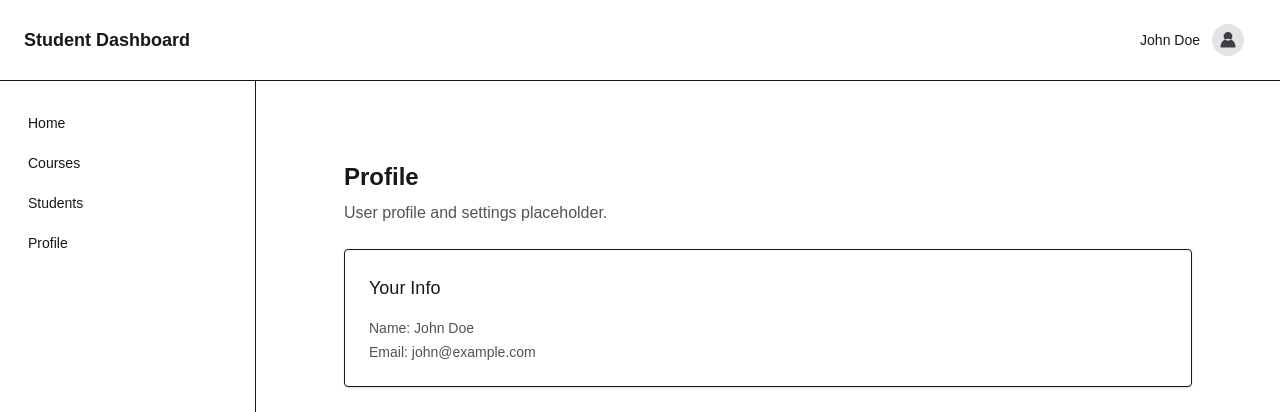
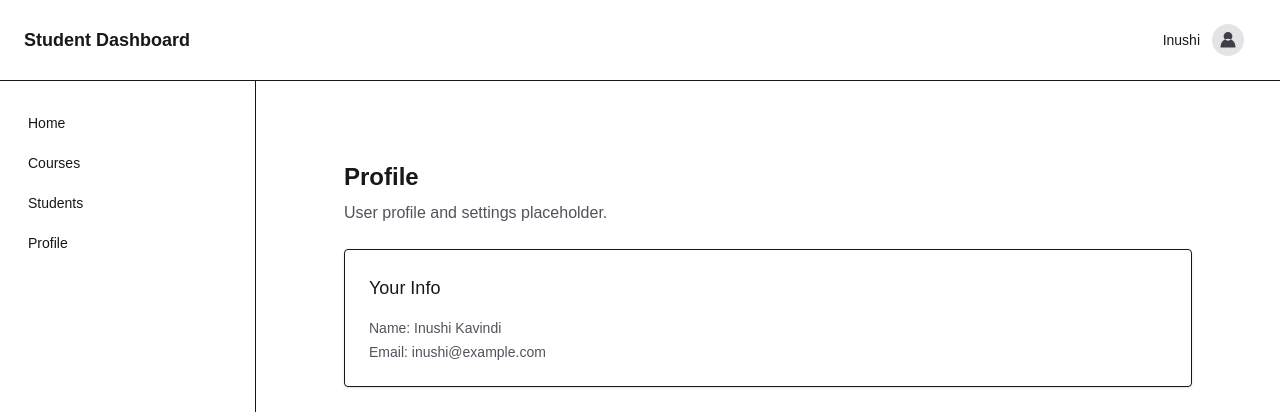
Before and after one commit to InushiKavindi/student-course-dashboard, a Next.js app: page /profile in a window 1280 px wide. Shown: the top 412 px of the page. Built offline with nearby package versions, Linux system fonts and the light colour scheme.

Commit message:
Update profile info

```diff
--- a/app/components/Navbar.tsx
+++ b/app/components/Navbar.tsx
@@ -12,7 +12,7 @@ export default function Navbar() {
           <div className="text-lg font-semibold text-zinc-900 dark:text-zinc-50">Student Dashboard</div>
           <div className="flex items-center gap-2">
             <Link href="/profile" className="hidden md:flex items-center gap-3 rounded px-3 py-2 hover:bg-zinc-100 dark:hover:bg-zinc-900">
-              <span className="text-sm font-medium text-zinc-900 dark:text-zinc-50">John Doe</span>
+              <span className="text-sm font-medium text-zinc-900 dark:text-zinc-50">Inushi</span>
               <span className="hidden md:inline-grid h-8 w-8 place-items-center rounded-full bg-zinc-200 text-zinc-700 dark:bg-zinc-700 dark:text-zinc-100">
                 <svg xmlns="http://www.w3.org/2000/svg" viewBox="0 0 24 24" fill="currentColor" className="h-5 w-5">
                   <path d="M12 2.25a5.25 5.25 0 1 0 0 10.5 5.25 5.25 0 0 0 0-10.5Zm-9 17.25a9 9 0 1 1 18 0v.75a.75.75 0 0 1-.75.75H3.75a.75.75 0 0 1-.75-.75v-.75Z" />
--- a/app/profile/page.tsx
+++ b/app/profile/page.tsx
@@ -7,8 +7,8 @@ export default function ProfilePage() {
 
         <section className="mt-6 rounded border bg-white p-6 shadow-sm dark:bg-zinc-900">
           <h2 className="text-lg font-medium text-zinc-900 dark:text-zinc-50">Your Info</h2>
-          <div className="mt-4 text-sm text-zinc-600 dark:text-zinc-400">Name: John Doe</div>
-          <div className="mt-1 text-sm text-zinc-600 dark:text-zinc-400">Email: john@example.com</div>
+          <div className="mt-4 text-sm text-zinc-600 dark:text-zinc-400">Name: Inushi Kavindi</div>
+          <div className="mt-1 text-sm text-zinc-600 dark:text-zinc-400">Email: inushi@example.com</div>
         </section>
       </main>
     </div>
```
